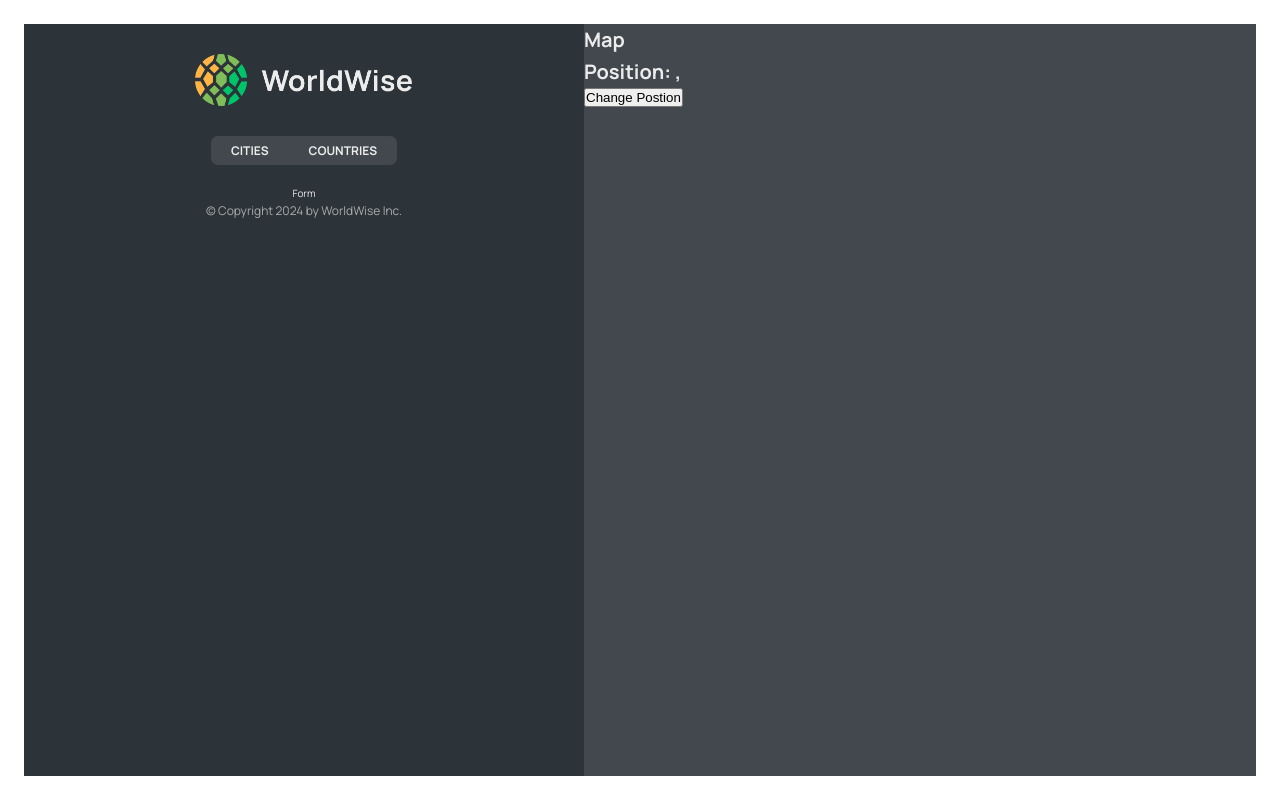
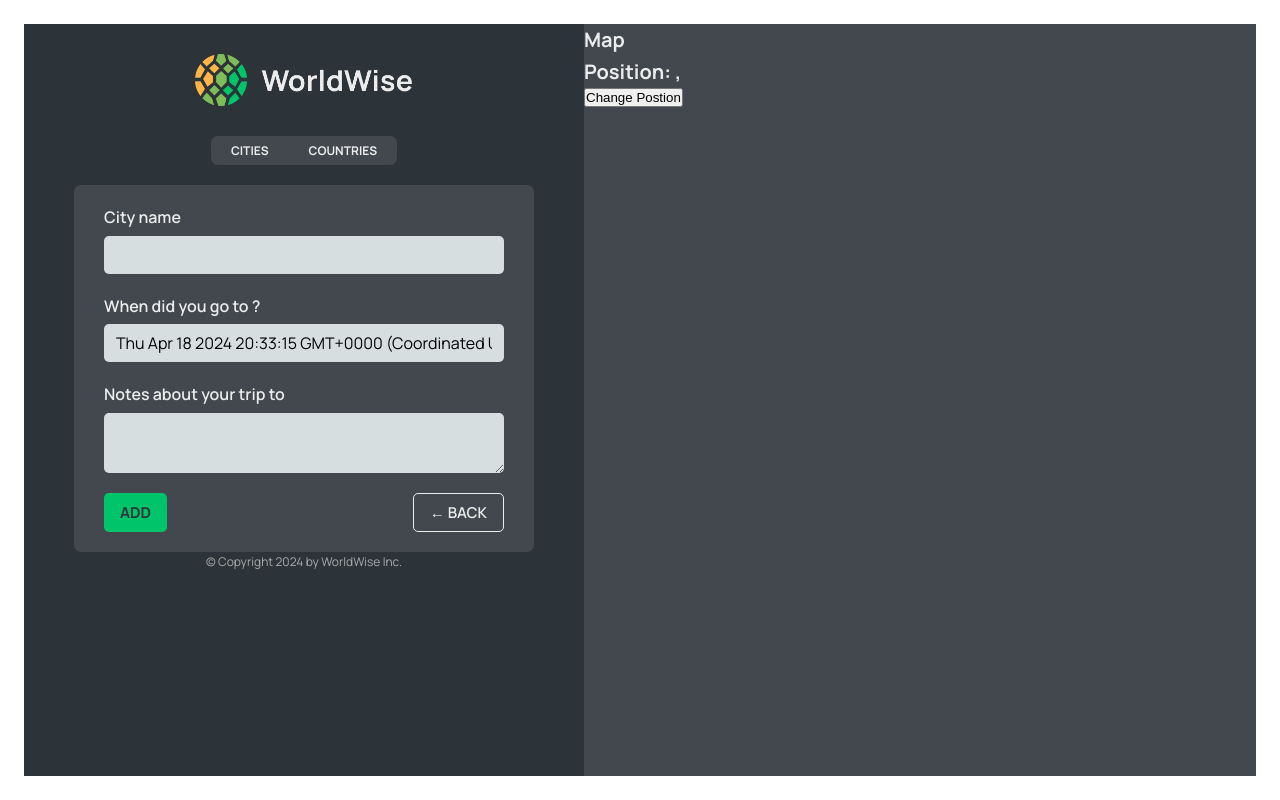
Before and after one commit to DzoniBatana/WorldWise-app, a React (Vite) app: page /app/form in a window 1280 px wide. Built offline with nearby package versions, Linux system fonts and the light colour scheme; data requests are answered from the project's data file.

Commit message:
Update, i have to much errors :(

```diff
--- a/src/App.jsx
+++ b/src/App.jsx
@@ -1,4 +1,6 @@
 import { BrowserRouter, Routes, Route } from "react-router-dom";
+import { useEffect, useState } from "react";
+
 import Product from "./pages/Product";
 import Pricing from "./pages/Pricing";
 import Homepage from "./pages/Homepage";
@@ -6,9 +8,9 @@
 import AppLayout from "./pages/AppLayout";
 import Login from "./pages/Login";
 import CityList from "./components/CityList";
-import { useEffect, useState } from "react";
 import CountryList from "./components/CountryList";
 import City from "./components/City";
+import Form from "./components/Form";
 
 const BASE_URL = "http://localhost:9000";
 
@@ -55,7 +57,7 @@
             path="countries"
             element={<CountryList cities={cities} isLoading={isLoading} />}
           />
-          <Route path="form" element={<p>Form</p>} />
+          <Route path="form" element={<Form />} />
         </Route>
         <Route path="*" element={<PageNotFound />} />
       </Routes>
--- /dev/null
+++ b/src/components/Button.jsx
@@ -0,0 +1,11 @@
+import styles from "./Button.module.css";
+
+function Button({ children, onClick, type }) {
+  return (
+    <button onClick={onclick} className={`${styles.btn} ${styles[type]}`}>
+      {children}
+    </button>
+  );
+}
+
+export default Button;
--- a/src/components/CountryList.jsx
+++ b/src/components/CountryList.jsx
@@ -20,7 +20,7 @@
   return (
     <ul className={styles.countryList}>
       {countries.map((country) => (
-        <CountryItem country={country} />
+        <CountryItem country={country} key={country.country} />
       ))}
     </ul>
   );
--- a/src/components/Form.jsx
+++ b/src/components/Form.jsx
@@ -3,6 +3,8 @@
 import { useState } from "react";
 
 import styles from "./Form.module.css";
+import Button from "./Button";
+import { useNavigate } from "react-router-dom";
 
 export function convertToEmoji(countryCode) {
   const codePoints = countryCode
@@ -13,6 +15,8 @@
 }
 
 function Form() {
+  const navigate = useNavigate();
+
   const [cityName, setCityName] = useState("");
   const [country, setCountry] = useState("");
   const [date, setDate] = useState(new Date());
@@ -49,8 +53,16 @@
       </div>
 
       <div className={styles.buttons}>
-        <button>Add</button>
-        <button>&larr; Back</button>
+        <Button type="primary">Add</Button>
+        <Button
+          type="back"
+          onClick={(e) => {
+            e.preventDefault();
+            navigate(-1);
+          }}
+        >
+          &larr; Back
+        </Button>
       </div>
     </form>
   );
--- a/src/components/Map.jsx
+++ b/src/components/Map.jsx
@@ -1,12 +1,14 @@
-import { useSearchParams } from "react-router-dom";
+import { useNavigate, useSearchParams } from "react-router-dom";
 import styles from "./Map.module.css";
 
 function Map() {
+  const navigate = useNavigate();
+
   const [searchParams, setSearchParams] = useSearchParams();
   const lat = searchParams.get("lat");
   const lng = searchParams.get("lng");
   return (
-    <div className={styles.mapContainer}>
+    <div className={styles.mapContainer} onClick={() => navigate("form")}>
       <h1>Map</h1>
       <h1>
         Position: {lat}, {lng}
```
